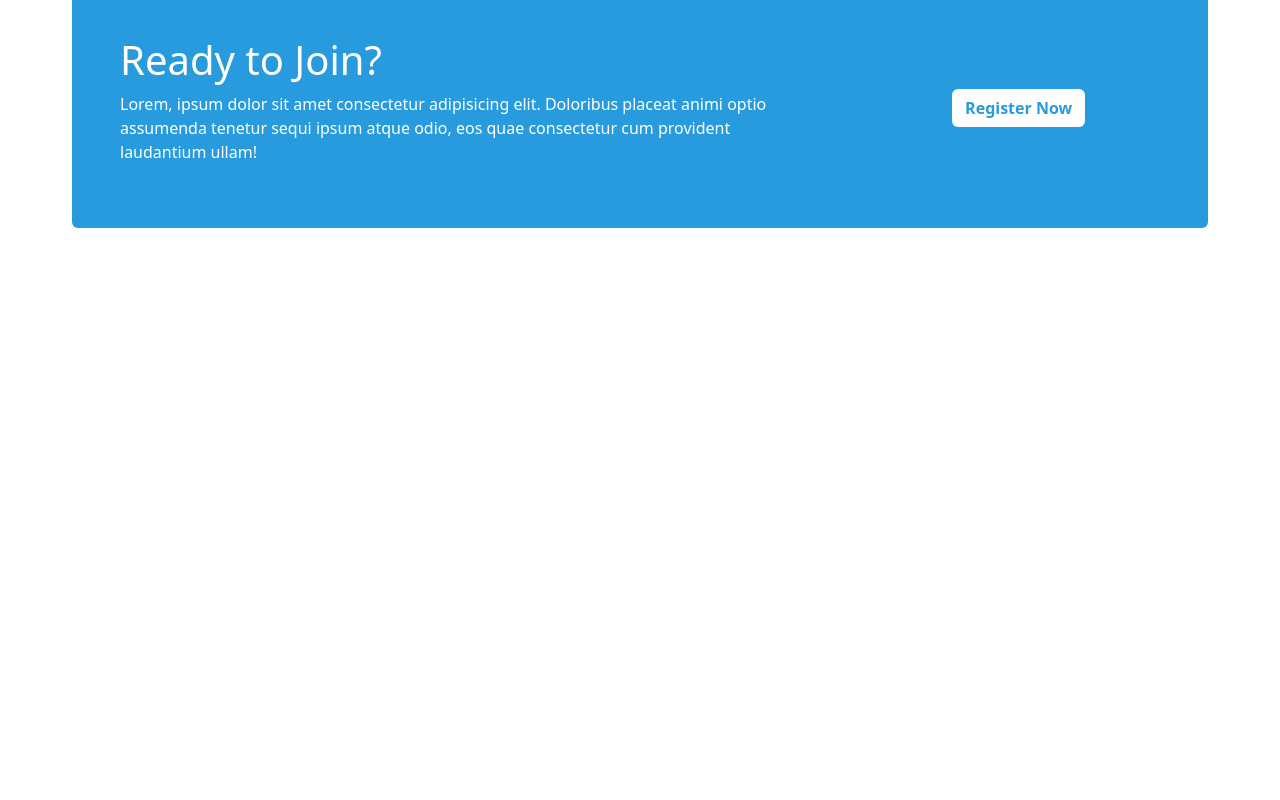
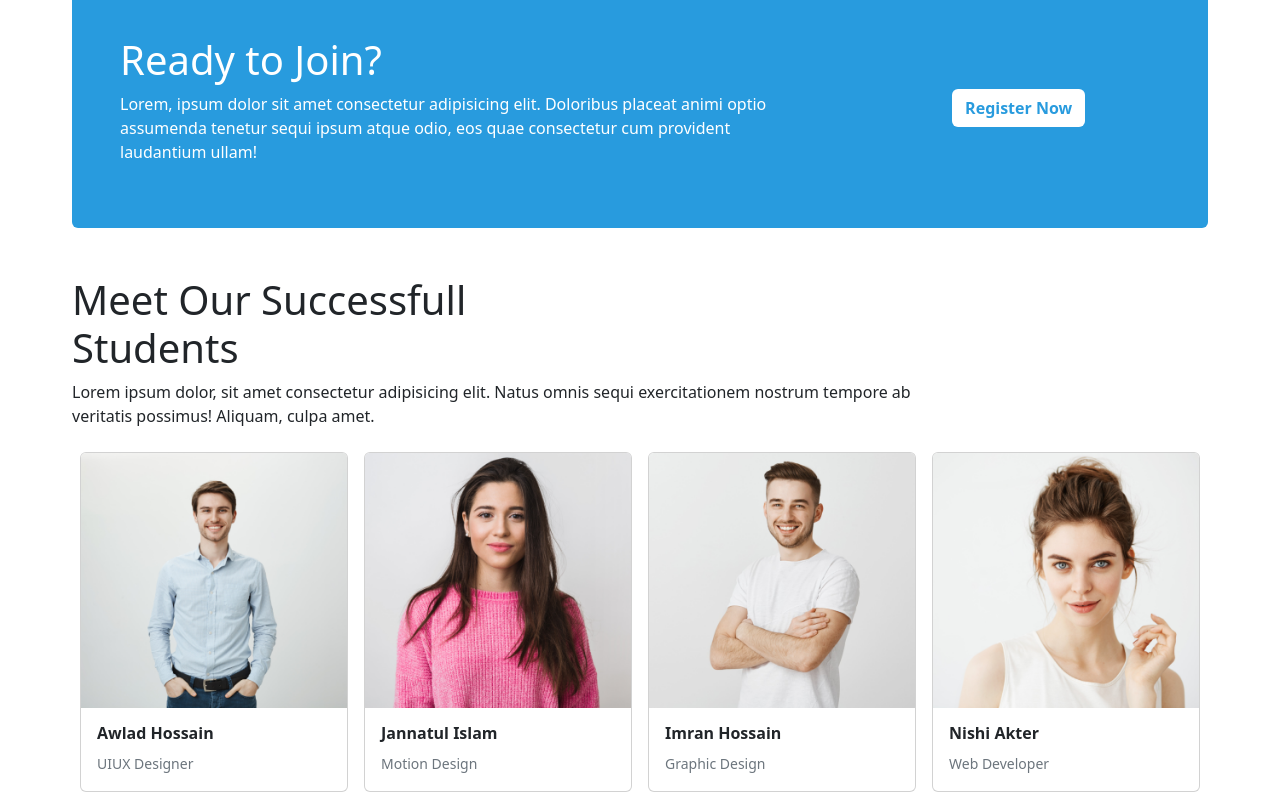
Before and after one commit to reazul7/online-education-website, a plain HTML site: page index.html in a window 1280 px wide. Shown: the part 2255-3055 px from the top of the page. Before the commit the page ends 2531 px from the top, so only its background shows below. Drawn offline with nearby package versions, Linux system fonts and the light colour scheme.

Commit message:
Meet__Our__Students__area complete

```diff
--- a/index.html
+++ b/index.html
@@ -265,6 +265,62 @@
             </div>
           </div>
 
+
+          <!-- *************** Meet Our Students *************** -->
+          <div class="meet__our__students px-5 mx-4">
+            <div>
+              <h1 class="w-50">Meet Our Successfull Students</h1>
+              <p class="w-75">Lorem ipsum dolor, sit amet consectetur adipisicing elit. Natus omnis sequi exercitationem nostrum tempore ab veritatis possimus! Aliquam, culpa amet.</p>
+            </div>
+
+            <div class="row">
+              <!-- 01 -->
+              <div class="col-lg-3 col-md-6 col-sm-12">
+                <div class="card m-2">
+                  <img class="w-100 h-100" src="./images/student/student-1.png" alt="">
+                  <div class="card-body">
+                    <h6 class="card-title fw-semibold">Awlad Hossain</h6>
+                    <small class="card-text text-secondary">UIUX Designer</small>
+                  </div>
+                </div>
+              </div>
+
+              <!-- 02 -->
+              <div class="col-lg-3 col-md-6 col-sm-12">
+                <div class="card m-2">
+                  <img class="w-100 h-100" src="./images/student/student-2.png" alt="">
+                  <div class="card-body">
+                    <h6 class="card-title fw-semibold">Jannatul Islam</h6>
+                    <small class="card-text text-secondary">Motion Design</small>
+                  </div>
+                </div>
+              </div>
+
+              <!-- 03 -->
+              <div class="col-lg-3 col-md-6 col-sm-12">
+                <div class="card m-2">
+                  <img class="w-100 h-100" src="./images/student/student-3.png" alt="">
+                  <div class="card-body">
+                    <h6 class="card-title fw-semibold">Imran Hossain</h6>
+                    <small class="card-text text-secondary">Graphic Design</small>
+                  </div>
+                </div>
+              </div>
+
+              <!-- 04 -->
+              <div class="col-lg-3 col-md-6 col-sm-12">
+                <div class="card m-2">
+                  <img class="w-100 h-100" src="./images/student/student-4.png" alt="">
+                  <div class="card-body">
+                    <h6 class="card-title fw-semibold">Nishi Akter</h6>
+                    <small class="card-text text-secondary">Web Developer</small>
+                  </div>
+                </div>
+              </div>
+
+            </div>
+          </div>
+
     </main>
 
     <!-- JavaScript Bundle with Popper -->
```
